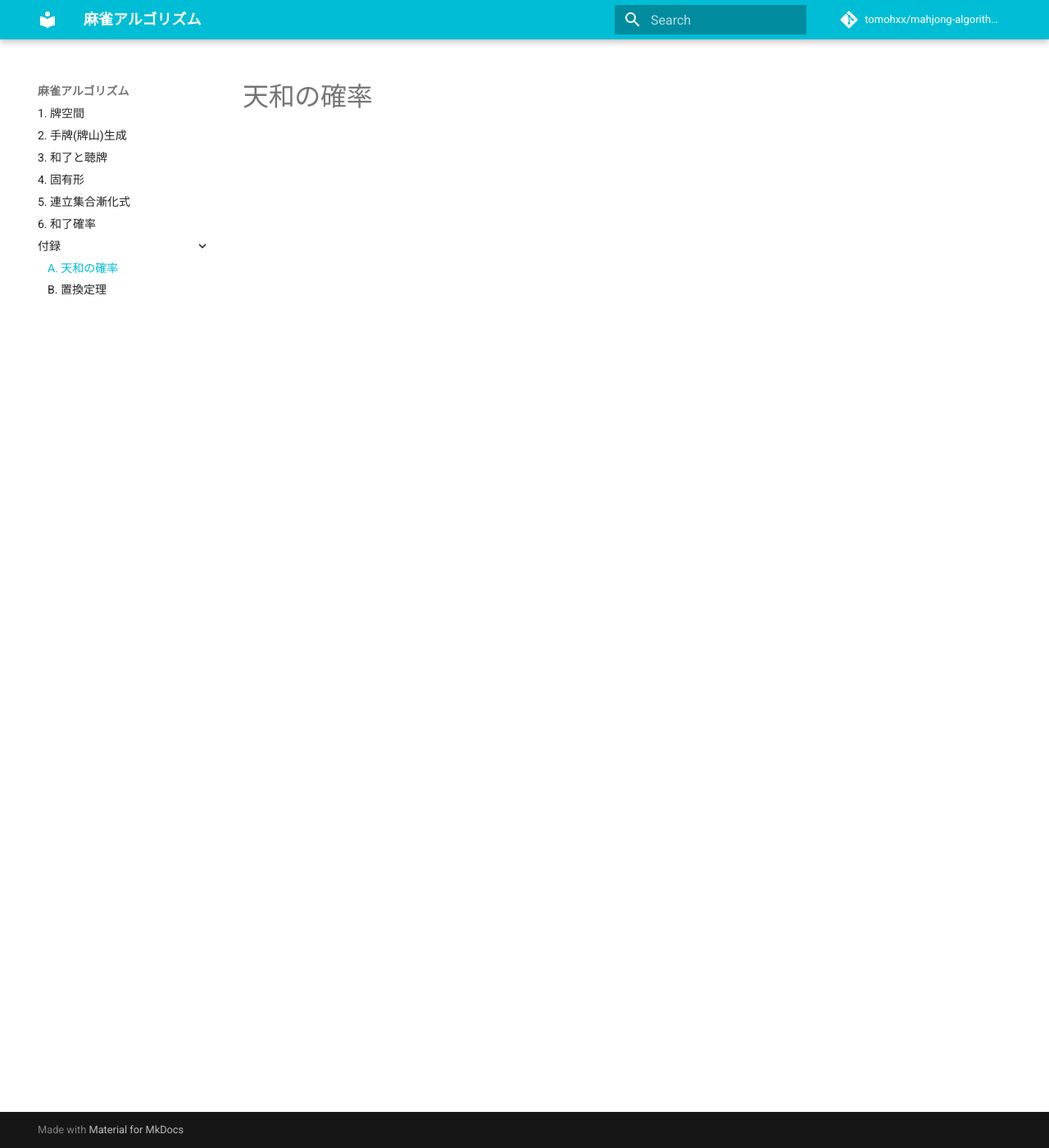
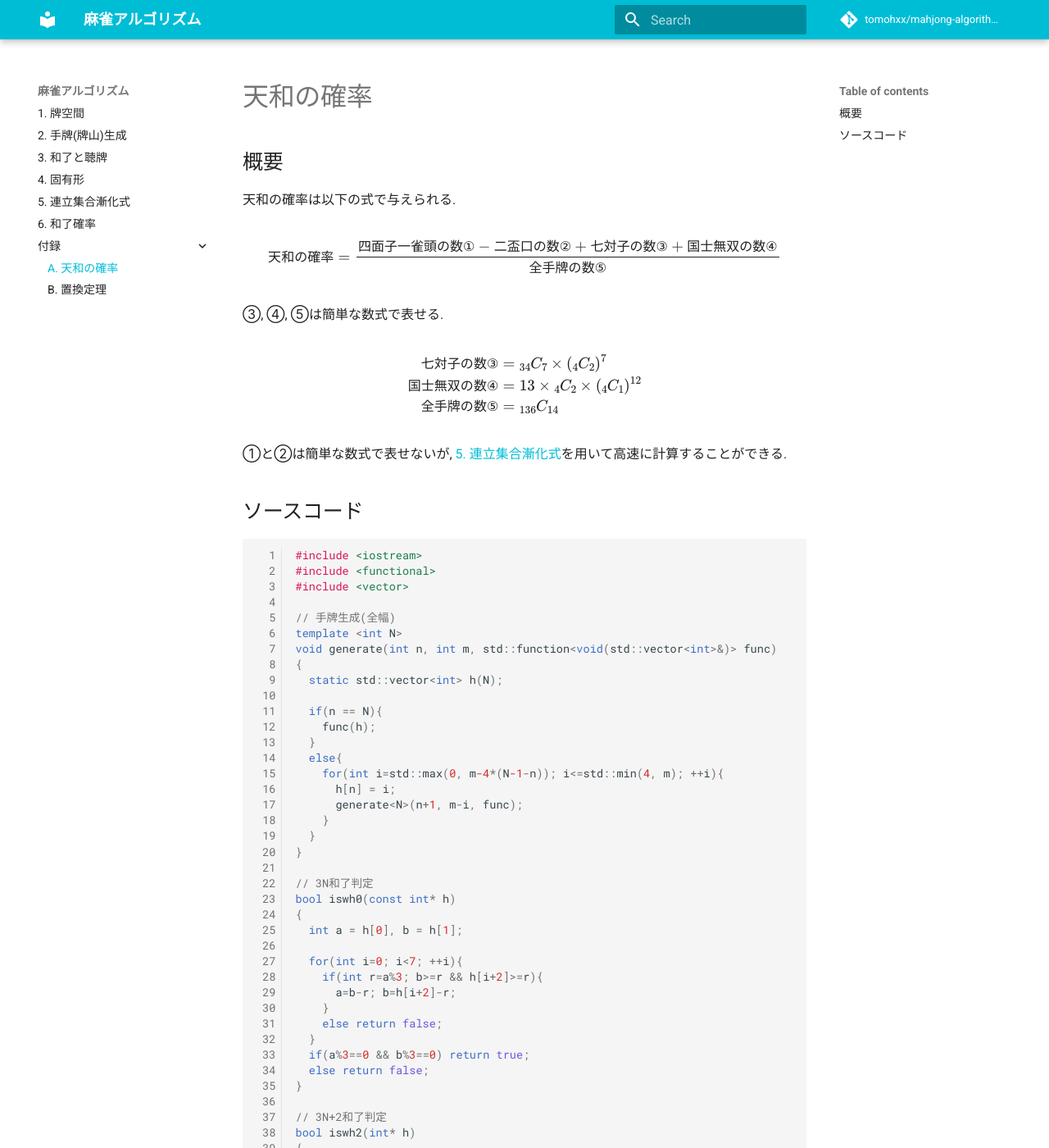
Before and after one commit to tomohxx/mahjong-algorithm-book, an MkDocs documentation site: the page built from docs/tenhou.md, in a window 1280 px wide and 1400 px high. Shown: the whole window at 82% size. Built offline with MkDocs 1.6.1 and Material for MkDocs 9.7.7, drawn with Linux system fonts in a browser that asks for light colours; comment, search, counter and statistics services are not loaded; old or Windows-style settings are respelled for this version of MkDocs; some of the changed text lies outside the part shown.

Commit message:
add contents

````diff
--- a/docs/tenhou.md
+++ b/docs/tenhou.md
@@ -1 +1,256 @@
 # 天和の確率
+
+## 概要
+
+天和の確率は以下の式で与えられる.
+
+$$
+\mbox{天和の確率} = \frac{\mbox{四面子一雀頭の数①}-\mbox{二盃口の数②}+\mbox{七対子の数③}+\mbox{国士無双の数④}}{\mbox{全手牌の数⑤}}
+$$
+
+③, ④, ⑤は簡単な数式で表せる.
+
+$$
+\begin{aligned}
+\mbox{七対子の数③} &= {}_{34}C_{7} \times ({}_4C_2)^{7} \\
+\mbox{国士無双の数④} &= 13 \times {}_4C_2 \times ({}_4C_1)^{12} \\
+\mbox{全手牌の数⑤} &= {}_{136}C_{14}
+\end{aligned}
+$$
+
+①と②は簡単な数式で表せないが, [5. 連立集合漸化式](ssrf.md#_3)を用いて高速に計算することができる.
+
+## ソースコード
+
+```cpp
+#include <iostream>
+#include <functional>
+#include <vector>
+
+// 手牌生成(全幅)
+template <int N>
+void generate(int n, int m, std::function<void(std::vector<int>&)> func)
+{
+  static std::vector<int> h(N);
+
+  if(n == N){
+    func(h);
+  }
+  else{
+    for(int i=std::max(0, m-4*(N-1-n)); i<=std::min(4, m); ++i){
+      h[n] = i;
+      generate<N>(n+1, m-i, func);
+    }
+  }
+}
+
+// 3N和了判定
+bool iswh0(const int* h)
+{
+  int a = h[0], b = h[1];
+
+  for(int i=0; i<7; ++i){
+    if(int r=a%3; b>=r && h[i+2]>=r){
+      a=b-r; b=h[i+2]-r;
+    }
+    else return false;
+  }
+  if(a%3==0 && b%3==0) return true;
+  else return false;
+}
+
+// 3N+2和了判定
+bool iswh2(int* h)
+{
+  int s = 0;
+
+  for(int i=0; i<9; ++i){
+    s += i*h[i];
+  }
+
+  for(int p=s*2%3; p<9; p+=3){
+    if(h[p] >= 2){
+      h[p] -= 2;
+
+      if(iswh0(h)){
+        h[p] += 2;
+        return true;
+      }
+      else h[p] += 2;
+    }
+  }
+  return false;
+}
+
+// 七対子判定
+bool issp(const int* h)
+{
+  for(int i=0; i<9; ++i){
+    if(h[i]!=0 && h[i]!=2) return false;
+  }
+  return true;
+}
+
+// 手牌のパターン数
+template <class Iter>
+int patterns(Iter begin, Iter end)
+{
+  // 4Cr
+  static std::vector<int> combin = {1, 4, 6, 4, 1};
+
+  int ret = 1;
+
+  for(; begin!=end; ++begin){
+    ret *= combin[*begin];
+  }
+  return ret;
+}
+
+// べき乗(x^n)
+long long pow(const int x, const int n)
+{
+  if(n == 0) return 1;
+  long long ret = pow(x*x, n/2);
+  if(n & 1) ret = ret*x;
+  return ret;
+}
+
+// 組み合わせ(nCr)
+__int128_t combin(const int n, const int r)
+{
+  if(r == 0) return 1;
+  else return (n-r+1)*combin(n, r-1)/r;
+}
+
+// パターン数を管理するクラス
+struct States{
+  // 四面子一雀頭のパターン数
+  long long first = 0;
+  // 二盃口のパターン数
+  long long second = 0;
+
+  States& operator+=(const States& rhs){
+    first += rhs.first;
+    second += rhs.second;
+    return *this;
+  }
+
+  States& operator*=(const States& rhs){
+    first *= rhs.first;
+    second *= rhs.second;
+    return *this;
+  }
+};
+
+const States operator+(const States& lhs, const States& rhs){
+  return States(lhs) += rhs;
+}
+
+const States operator*(const States& lhs, const States& rhs){
+  return States(lhs) *= rhs;
+}
+
+int main()
+{
+  // |A^n_m|
+  std::vector<std::vector<States>> a(4, std::vector<States>(5));
+  // |B^n_m|
+  std::vector<std::vector<States>> b(4, std::vector<States>(5));
+
+  for(int m=0; m<=4; ++m){
+    // 数牌3N和了のパターン数と二盃口のパターン数を数える
+    generate<9>(0, 3*m, [&](std::vector<int>& h){
+      if(iswh0(h.data())){
+        auto num = patterns(h.begin(), h.end());
+
+        a[0][m].first += num;
+        if(issp(h.data())) a[0][m].second += num;
+      }
+    });
+
+    // 数牌3N+2和了のパターン数と二盃口のパターン数を数える
+    generate<9>(0, 3*m+2, [&](std::vector<int>& h){
+      if(iswh2(h.data())){
+        auto num = patterns(h.begin(), h.end());
+
+        b[0][m].first += num;
+        if(issp(h.data())) b[0][m].second += num;
+      }
+    });
+
+    // 字牌3N和了のパターン数を数える
+    generate<7>(0, 3*m, [&](std::vector<int>& h){
+      std::vector<int> cnt(5, 0);
+
+      for(int i=0; i<7; ++i){
+        ++cnt[h[i]];
+      }
+
+      if(cnt[1] == 0 && cnt[2] == 0 && cnt[4] == 0){
+        a[3][m].first += patterns(h.begin(), h.end());
+      }
+    });
+
+    // 字牌3N+2和了のパターン数を数える
+    generate<7>(0, 3*m+2, [&](std::vector<int>& h){
+      std::vector<int> cnt(5, 0);
+
+      for(int i=0; i<7; ++i){
+        ++cnt[h[i]];
+      }
+
+      if(cnt[1] == 0 && cnt[2] == 1 && cnt[4] == 0){
+        b[3][m].first += patterns(h.begin(), h.end());;
+      }
+    });
+  }
+
+  for(int m=1; m<3; ++m){
+    std::copy(a[0].begin(), a[0].end(), a[m].begin());
+    std::copy(b[0].begin(), b[0].end(), b[m].begin());
+  }
+
+  a[3][0].second = 1;
+  b[3][0].second = 42;// 4C2*7
+
+  // DPテーブルA
+  std::vector<States> dp_a(a[0]);
+  // DPテーブルB
+  std::vector<States> dp_b(b[0]);
+
+  // DPテーブルを更新する
+  for(int n=0; n<3; ++n){
+    for(int m=4; m>=0; --m){
+      States tmp_a, tmp_b;
+
+      for(int l=0; l<=m; ++l){
+        tmp_b += dp_b[l]*a[n+1][m-l]+dp_a[l]*b[n+1][m-l];
+        tmp_a += dp_a[l]*a[n+1][m-l];
+      }
+      dp_b[m] = tmp_b;
+      dp_a[m] = tmp_a;
+    }
+  }
+
+  // 七対子のパターン数
+  long long num_sp = combin(34, 7)*pow(combin(4, 2), 7);
+  // 国士無双のパターン数
+  long long num_to = 13*combin(4, 2)*pow(combin(4, 1), 12);
+  // 全手牌のパターン数
+  long long num_total = combin(136, 14);
+
+  // 分子
+  auto numelator = dp_b[4].first-dp_b[4].second+num_sp+num_to;
+
+  std::cout.precision(15);
+  std::cout << numelator << " / " << num_total << " = " << static_cast<double>(numelator)/num_total << std::endl;
+
+  return 0;
+}
+```
+
+出力:
+
+```
+12859078207674 / 4250305029168216000 = 3.02545e-06
+```
````
Also changed, not shown: docs/ssrf.md (+3 -3 lines).
